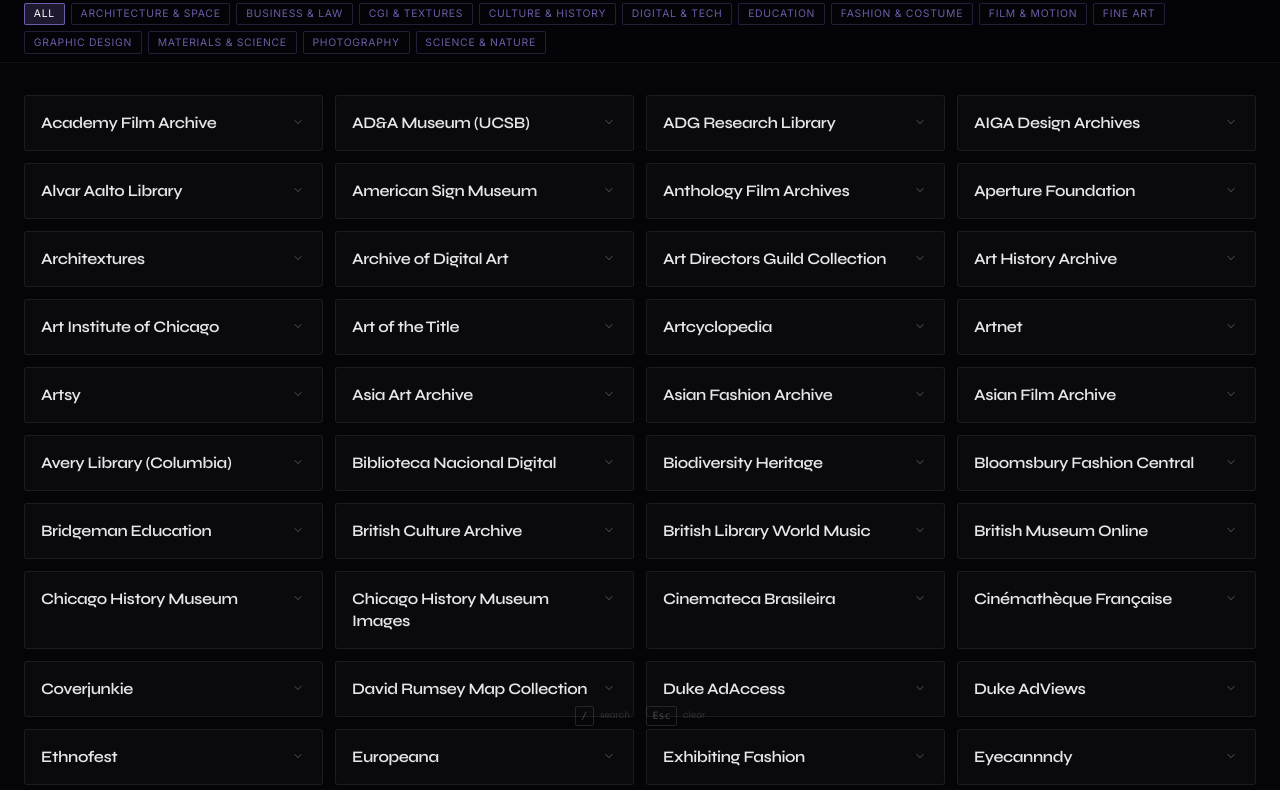
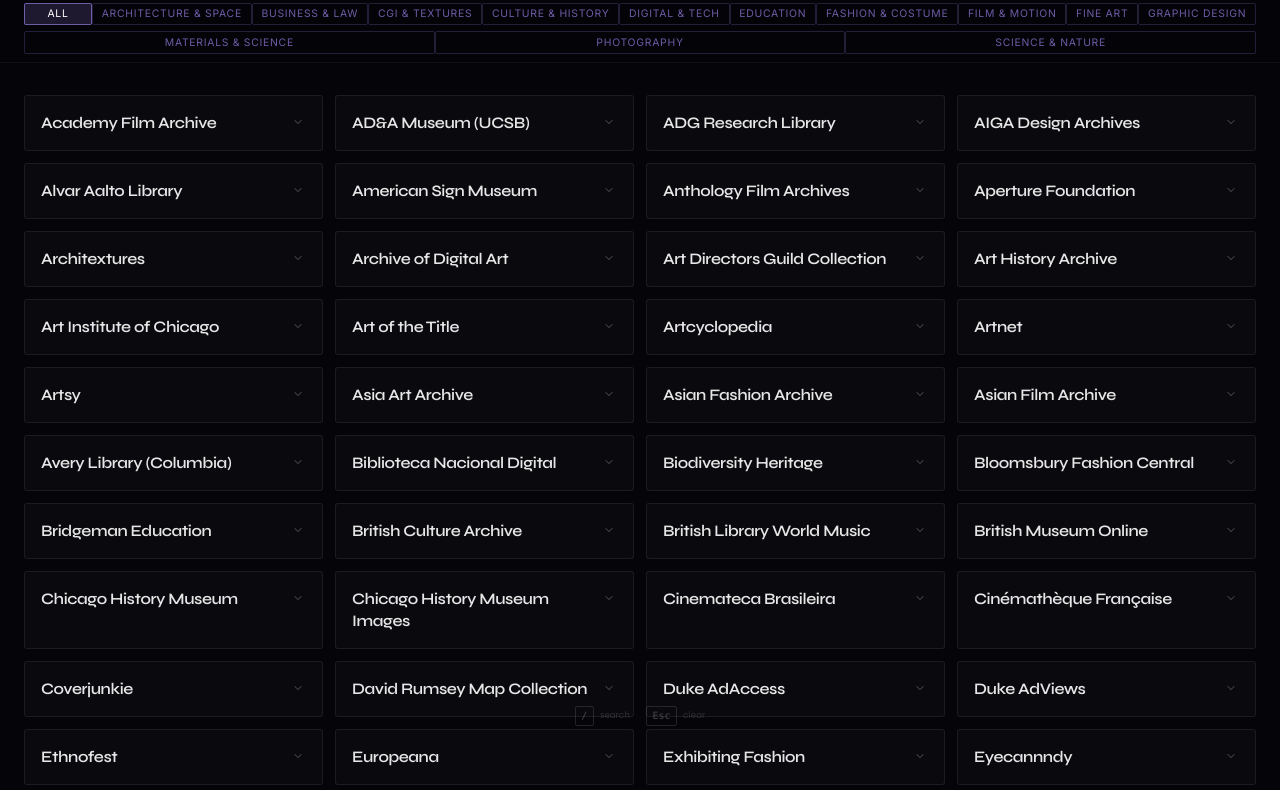
Before and after one commit to jopontes/visual-archive, a plain HTML site: page index.html in a window 1280 px wide. Shown: the part 54-844 px from the top of the page. Drawn offline with nearby package versions, Linux system fonts and the light colour scheme.

Commit message:
fix: filter tags distribute evenly across full width (flex-1)

```diff
--- a/index.html
+++ b/index.html
@@ -168,7 +168,7 @@
   <!-- Row 2: filter tags (wrapping) -->
   <div class="border-t border-white/[0.04]">
     <div class="max-w-screen-2xl mx-auto px-6 py-2">
-      <div id="filter-row" class="flex flex-wrap gap-1.5"></div>
+      <div id="filter-row" class="flex flex-wrap gap-x-0 gap-y-1.5"></div>
     </div>
   </div>
 
@@ -466,11 +466,12 @@ function renderList(){
 
 // ─── RENDER: FILTER ROW ──────────────────────────────────────
 function renderFilterRow(){
+  const chipClass = 'tag-chip flex-1 text-center whitespace-nowrap';
   filterRow.innerHTML =
-    `<button class="tag-chip ${!activeTag?'active':''}" onclick="window.setTagFilter(null)">All</button>` +
-    ALL_TAGS.map(tag=>`
-      <button class="tag-chip ${activeTag===tag?'active':''}" onclick="window.setTagFilter('${tag}')">${tag}</button>
-    `).join('');
+    `<button class="${chipClass} ${!activeTag?'active':''}" onclick="window.setTagFilter(null)">All</button>` +
+    ALL_TAGS.map(tag=>
+      `<button class="${chipClass} ${activeTag===tag?'active':''}" onclick="window.setTagFilter('${tag}')">${tag}</button>`
+    ).join('');
 }
 
 // ─── MAIN RENDER ─────────────────────────────────────────────
```
